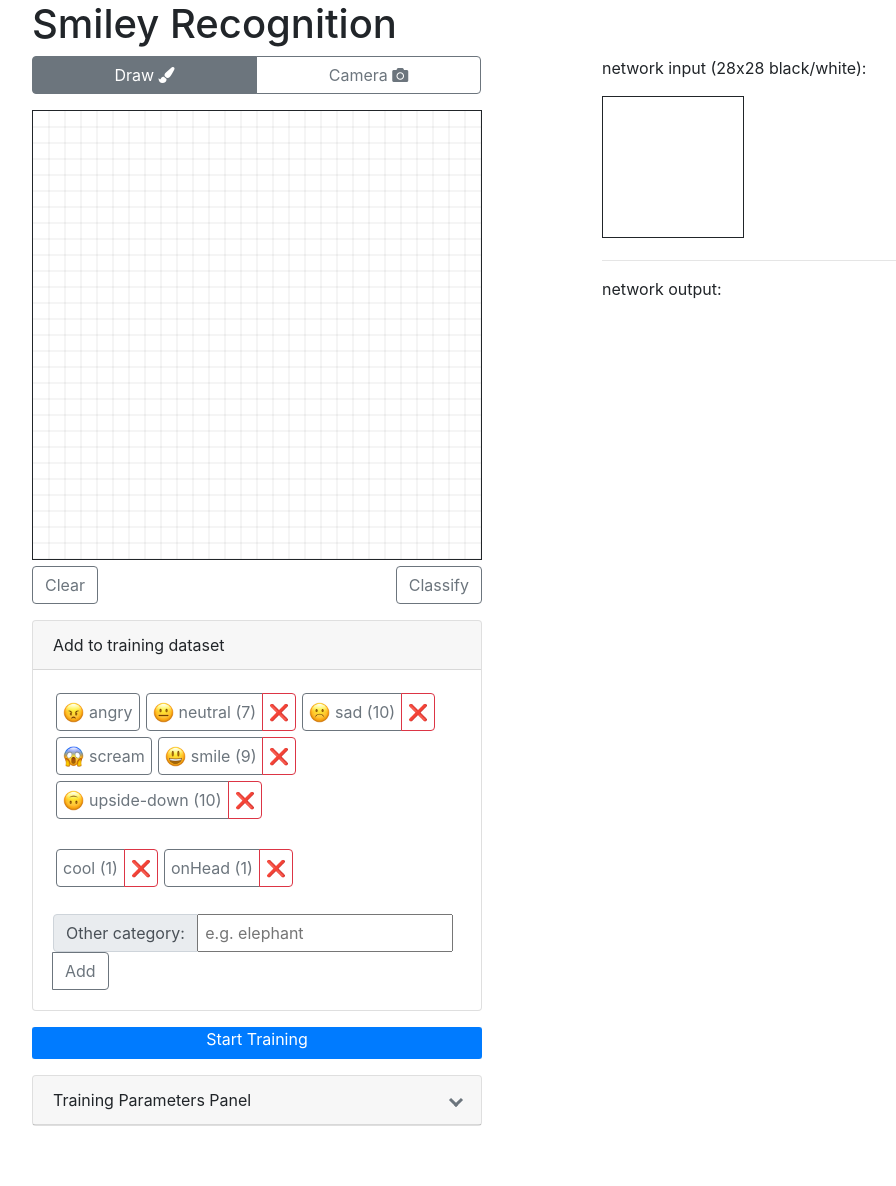
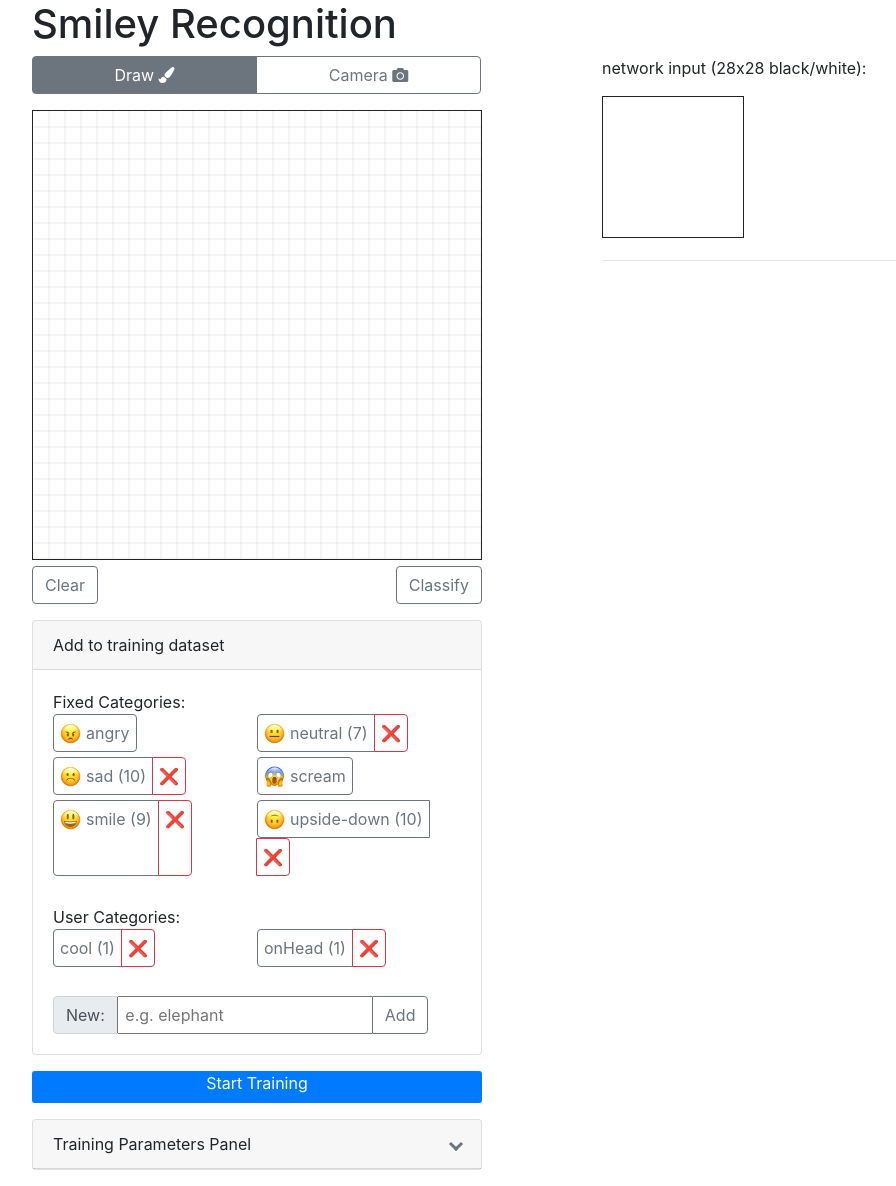
Before and after one commit to stblmuc/Smiley, a Flask app: page / in a window 1280 px wide. Shown: the whole page, without its empty margins (53-949 px from the left). Before the commit the page ends 1126 px from the top, so only its background shows below. Run offline with Flask 2, Linux system fonts and the light colour scheme; some libraries are stand-ins or nearby versions.

Commit message:
many small design changes, including training buttons in columns, colored and weighted progress bar during training

```diff
--- a/main.py
+++ b/main.py
@@ -137,7 +137,7 @@ def classify():
     if utils.is_maybe_old() and len(err) == 0:
         err = "The network maybe be outdated. Please retrain the classifier for updated results."
 
-    return jsonify(classifiers=["Softmax Regression", "CNN"], results=[regression_output, cnn_output],
+    return jsonify(classifiers=["Regression", "CNN"], results=[regression_output, cnn_output],
                    error=err, categories=utils.get_category_names_in_use())
 
 
--- a/smiley/utils.py
+++ b/smiley/utils.py
@@ -17,7 +17,8 @@ CATEGORIES_IN_USE = None
 MAYBE_OLD_VERSION = False
 PROGRESS = {
     'value': 100,
-    'num_processes': 2,
+    'process_dist': [0.1,0.9],
+    'current_process': 0,
     'previous_value': 0,
     'stop': False
 }
@@ -44,11 +45,12 @@ def get_progress():
 def update_progress(value):
     global PROGRESS
 
-    PROGRESS['value'] = PROGRESS['previous_value'] + (100*value/PROGRESS['num_processes'])
+    PROGRESS['value'] = PROGRESS['previous_value'] + (100*value*PROGRESS['process_dist'][PROGRESS['current_process']])
 
     # if process is completed, add its contribution to previous_value
     if value == 1:
-        PROGRESS['previous_value'] += 100/PROGRESS['num_processes']
+        PROGRESS['previous_value'] += 100*PROGRESS['process_dist'][PROGRESS['current_process']]
+        PROGRESS['current_process'] += 1
 
     return PROGRESS['value']
 
@@ -66,6 +68,7 @@ def reset_progress():
     global PROGRESS
 
     PROGRESS['value'] = 100
+    PROGRESS['current_process'] = 0
     PROGRESS['previous_value'] = 0
 
 
--- a/static/css/style.css
+++ b/static/css/style.css
@@ -72,8 +72,7 @@ label {
 }
 
 #categories .row > div {
-    width: inherit;
-    margin: 3px;
+    margin-bottom: 5px;
 }
 
 #categories .btn-outline-secondary {
--- a/static/js/main.js
+++ b/static/js/main.js
@@ -84,17 +84,14 @@ class Main {
     }
 
     createCategoryButtons() {
-        var root_location = $('#categories');
-        var fixed_cat_div = document.createElement('div');
-        var user_cat_div = document.createElement('div');
+        var fixed_cat_div = $('#categories .fixed-categories');
+        var user_cat_div = $('#categories .user-categories');
         const sort_fn = (a,b) => { return $(a).text() > $(b).text() ? 1 : -1; };
 
         this.fixed_cats.forEach((item) => {
             this.addCategoryButton(item, fixed_cat_div, true);
         });
         $(fixed_cat_div).children().sort(sort_fn).appendTo(fixed_cat_div);
-        $(fixed_cat_div).addClass('fixed-categories row no-gutters text-justify-left').appendTo(root_location);
-        $(root_location).append("<br>");
 
         this.cats.forEach((item) => {
             if (!this.fixed_cats.includes(item)) {
@@ -102,14 +99,13 @@ class Main {
             }
         });
         $(user_cat_div).children().sort(sort_fn).appendTo(user_cat_div);
-        $(user_cat_div).addClass('user-categories row no-gutters text-justify-left').appendTo(root_location);
 
         this.addNumberToCategories();
     }
 
     addCategoryButton(category, location, fixed) {
         var outerDiv = document.createElement('div');
-        $(outerDiv).addClass("input-group")
+        $(outerDiv).addClass("input-group col-sm-6")
 
         var button = document.createElement('div');
         $(button).addClass("btn btn-outline-secondary rounded")
@@ -333,7 +329,7 @@ class Main {
 
                 const headRow = $("<tr>");
                 thead.append(headRow);
-                headRow.append("<th>");
+                headRow.append("<th>Network Output</th>");
                 for (let classifierIdx = 0; classifierIdx < classifiers.length; classifierIdx++) {
                     const cell = $("<th scope='col'>");
                     headRow.append(cell);
@@ -355,7 +351,7 @@ class Main {
                         const cell = $("<td>");
                         row.append(cell);
                         const result = results[classifierIdx][categoryIdx];
-                        cell.text((result*100).toFixed(3)+"%");
+                        cell.text((result*100).toFixed(2)+"%");
                         const mostSuccessfulValue = mostSuccessfulValues[classifierIdx];
                         if (!mostSuccessfulValue || result > mostSuccessfulValue) {
                             mostSuccessfulValues[classifierIdx] = result;
@@ -516,6 +512,7 @@ class Main {
         } else {
             this.is_training = true;
 
+            $(button).children('.progress-bar').addClass('bg-danger')
             $(button).children('.label-progress-bar').text("Stop Training").css('color', 'black');
 
             var update_progress = setInterval(function() {
@@ -543,7 +540,7 @@ class Main {
                 this.is_training = false;
 
                 $(button).prop('disabled', false);
-                $(button).children('.progress-bar').css('width', '100%');
+                $(button).children('.progress-bar').removeClass('bg-danger').css('width', '100%');
                 $(button).children('.label-progress-bar').text("Start Training").css('color', 'white');
             })
             .fail(() => {
--- a/templates/index.html
+++ b/templates/index.html
@@ -35,11 +35,17 @@
                     <span>Add to training dataset</span>
                 </div>
                 <div class="card-body">
-                    <div id="categories"></div>
+                    <div id="categories">
+                        <span>Fixed Categories:</span>
+                        <div class="fixed-categories row no-gutters text-justify-left"></div>
+                        <br>
+                        <span>User Categories:</span>
+                        <div class="user-categories row no-gutters text-justify-left"></div>
+                    </div>
                     <br>
                     <div class="input-group">
                         <div class="input-group-prepend">
-                            <label for="trainingDataLabel" class="input-group-text">Other category:</label>
+                            <label for="trainingDataLabel" class="input-group-text">New:</label>
                         </div>
                         <input list="trainingDataLabelOptions" id="trainingDataLabel" placeholder=" e.g. elephant">
                         <datalist id="trainingDataLabelOptions"></datalist>
@@ -116,7 +122,6 @@
                 <hr>
             </div>
             <div>
-                <p>network output:</p>
                 <p class="error" id="error"></p>
                 <table id="output" class="table"></table>
             </div>
```
